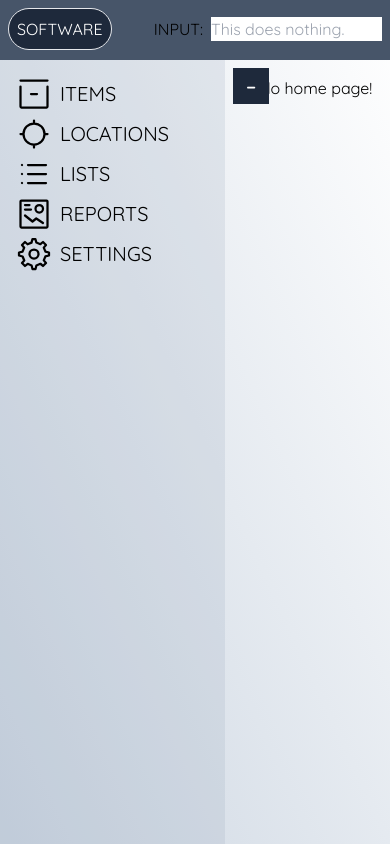
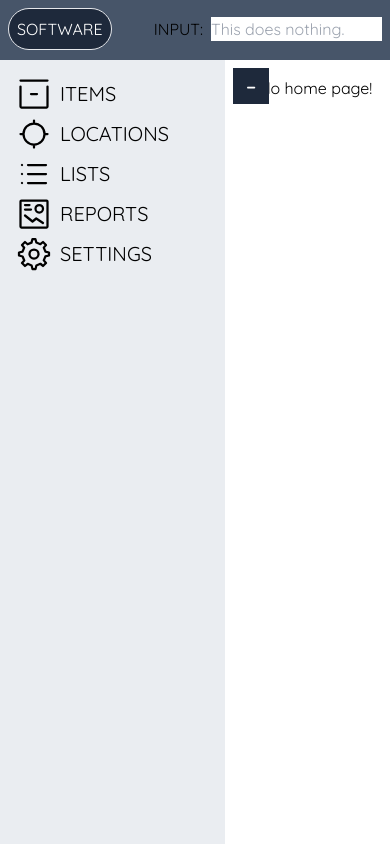
Before and after one commit to nchau3/inventory-software, a Next.js app: page / in a window 390 px wide. Built offline with nearby package versions, Linux system fonts and the light colour scheme.

Commit message:
set responsive gradient intensity

```diff
--- a/app/layouts/base-layout.module.css
+++ b/app/layouts/base-layout.module.css
@@ -1,7 +1,7 @@
 .layoutContainer {
   --top-bar-height: 60px;
   --sidebar-width: 225px;
-  @apply flex min-h-screen flex-col bg-gradient-to-tr from-slate-300;
+  @apply flex min-h-screen flex-col bg-gradient-to-tr md:from-slate-200 lg:from-slate-300;
 }
 
 .topBar {
```
